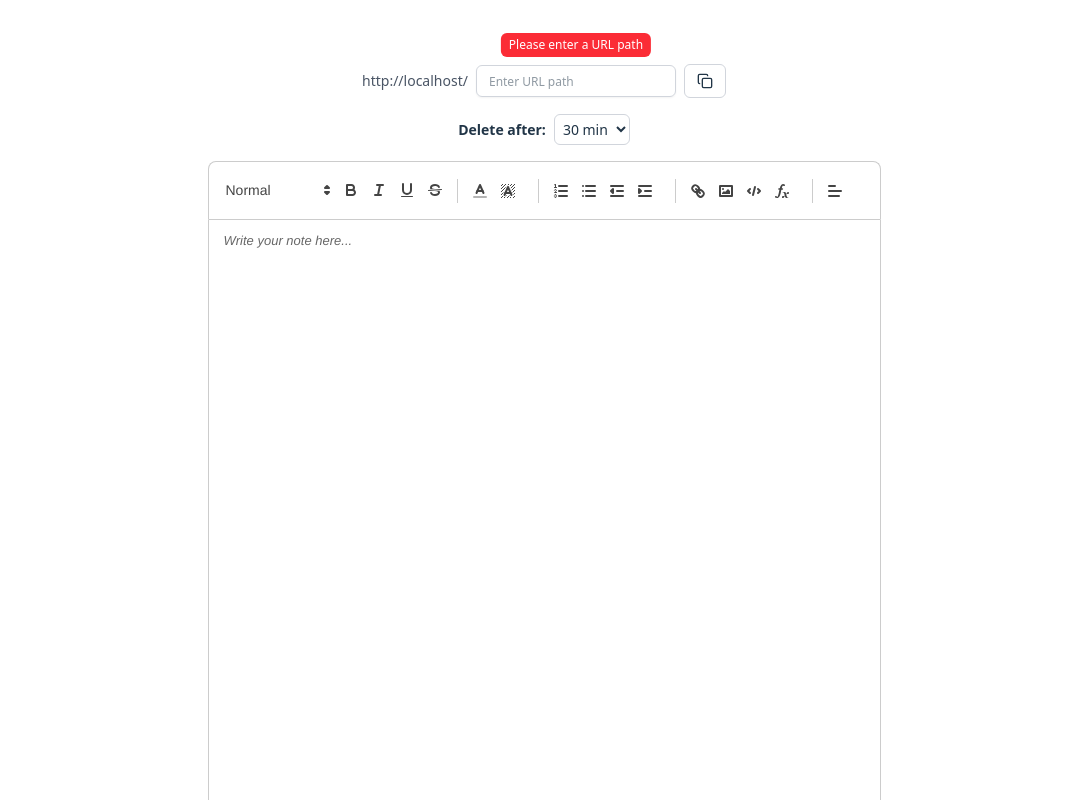
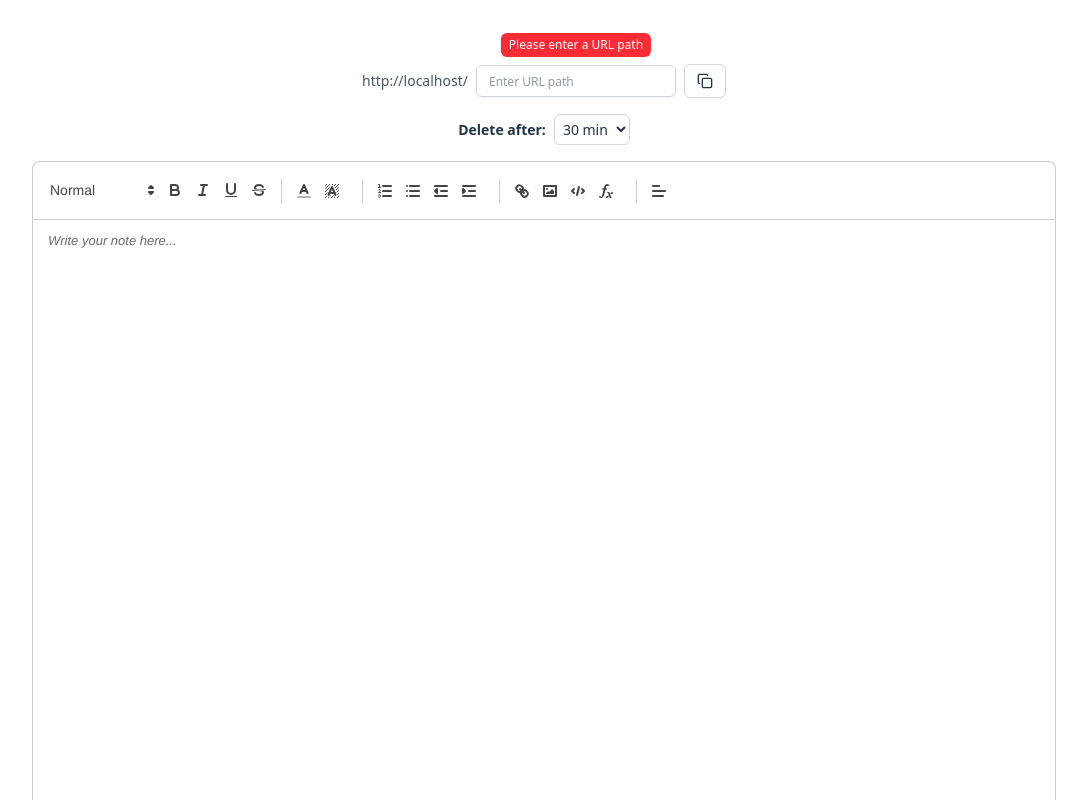
Before and after one commit to vid277/copy.vidyoot.dev, a React (Vite) app in the folder frontend/: page / in a window 1280 px wide. Shown: the top 800 px of the page, without its empty margins (96-1183 px from the left). Built offline with nearby package versions, Linux system fonts and the light colour scheme.

Commit message:
fix: make editor fixed width

```diff
--- a/frontend/src/App.css
+++ b/frontend/src/App.css
@@ -21,7 +21,7 @@
 }
 
 .ql-snow {
-  width: 100% !important;
+  width: 80vw !important;
   height: 100% !important;
 }
 
```
